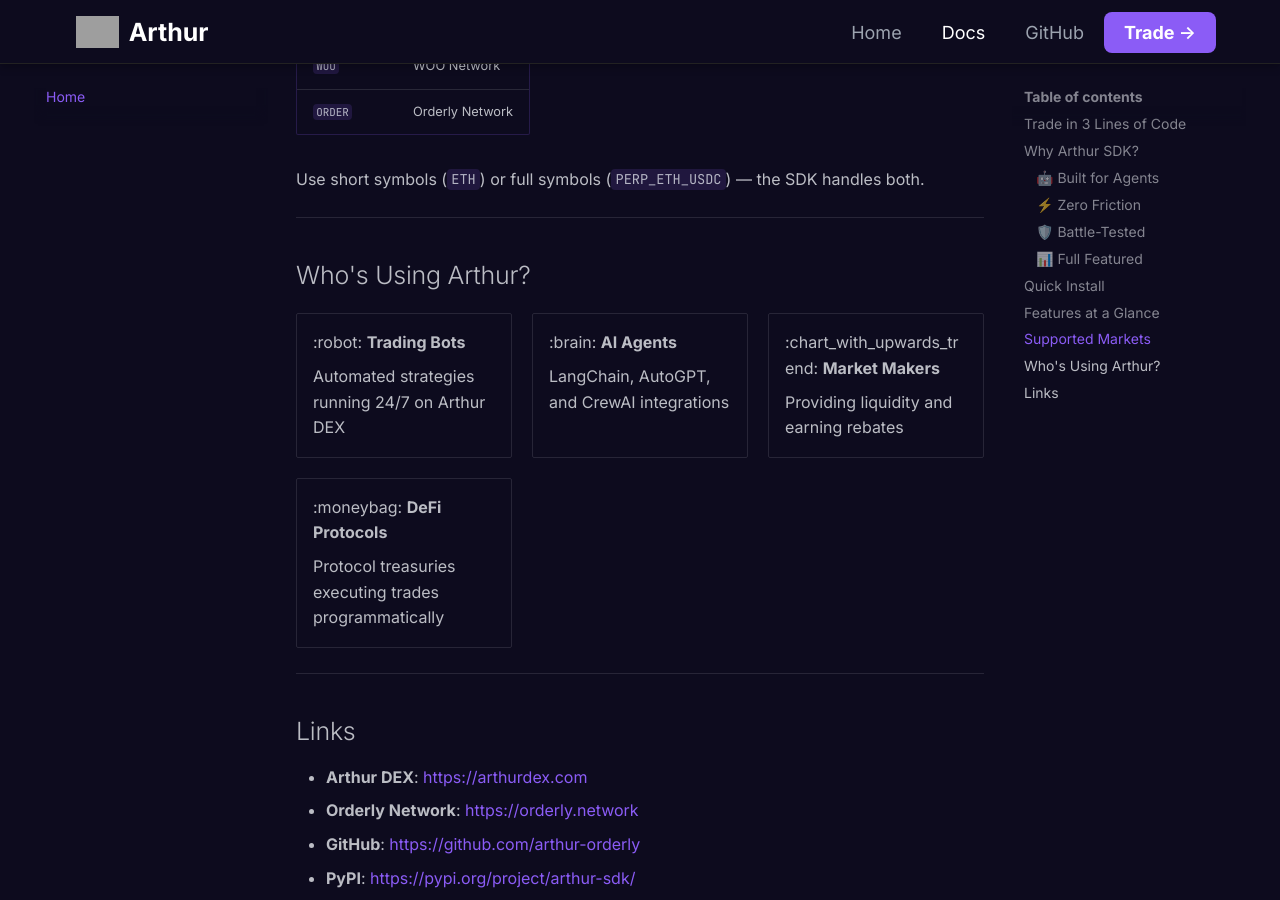
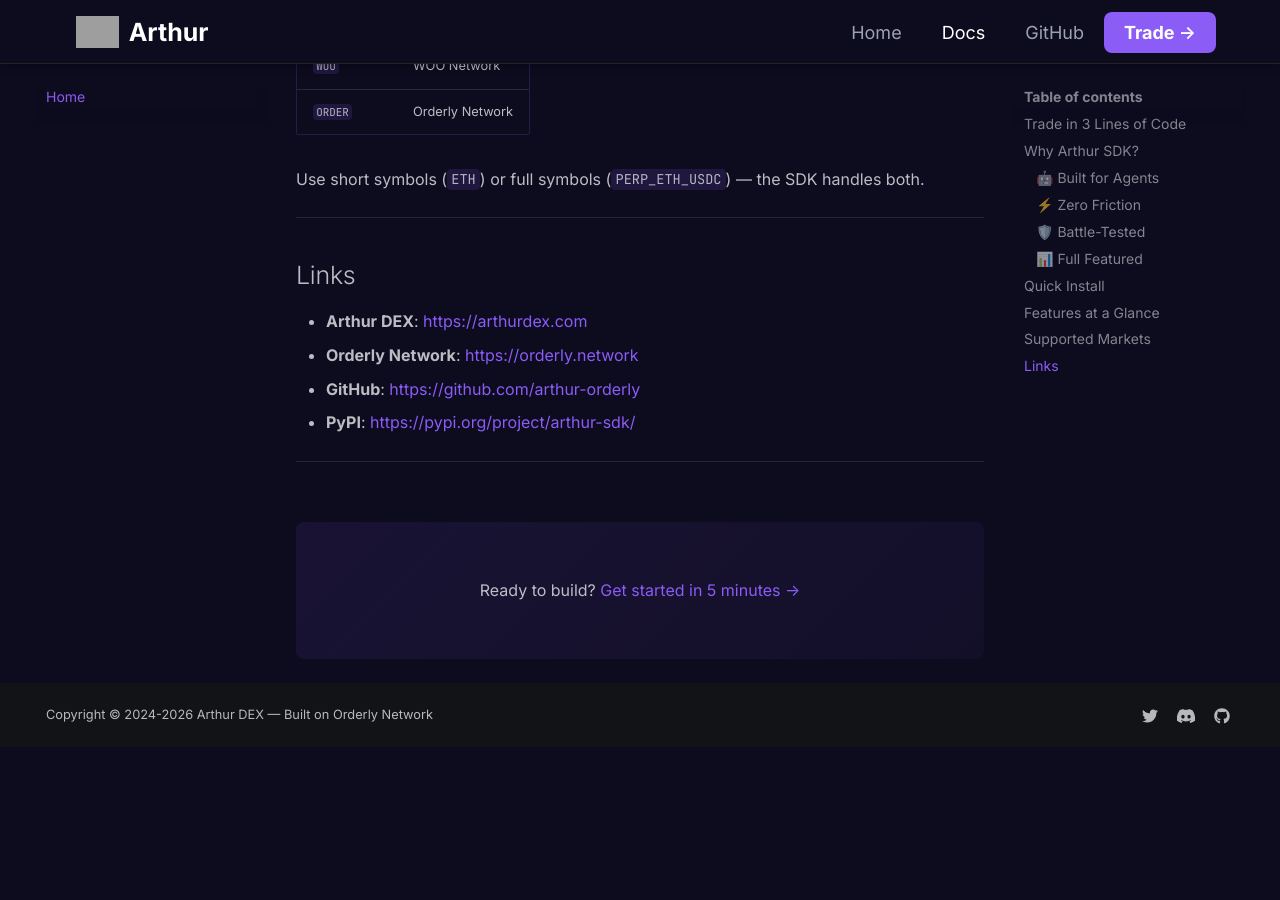
Before and after one commit to arthur-orderly/arthur-docs, an MkDocs documentation site: the page built from docs/index.md, in a window 1280 px wide and 900 px high, scrolled down 2536 px. Built offline with MkDocs 1.6.1 and Material for MkDocs 9.7.7, drawn with Linux system fonts in a browser that asks for light colours; comment, search, counter and statistics services are not loaded; after the commit the page ends 3283 px from its top, so only the background shows below that.

Commit message:
Remove Who's Using Arthur section

```diff
--- a/docs/index.md
+++ b/docs/index.md
@@ -136,30 +136,6 @@
 
 ---
 
-## Who's Using Arthur?
-
-<div class="grid cards" markdown>
-
--   :robot: **Trading Bots**
-
-    Automated strategies running 24/7 on Arthur DEX
-
--   :brain: **AI Agents**
-
-    LangChain, AutoGPT, and CrewAI integrations
-
--   :chart_with_upwards_trend: **Market Makers**
-
-    Providing liquidity and earning rebates
-
--   :moneybag: **DeFi Protocols**
-
-    Protocol treasuries executing trades programmatically
-
-</div>
-
----
-
 ## Links
 
 - **Arthur DEX**: [https://arthurdex.com](https://arthurdex.com)
```
Also changed, not shown: site/index.html, site/search/search_index.json.
